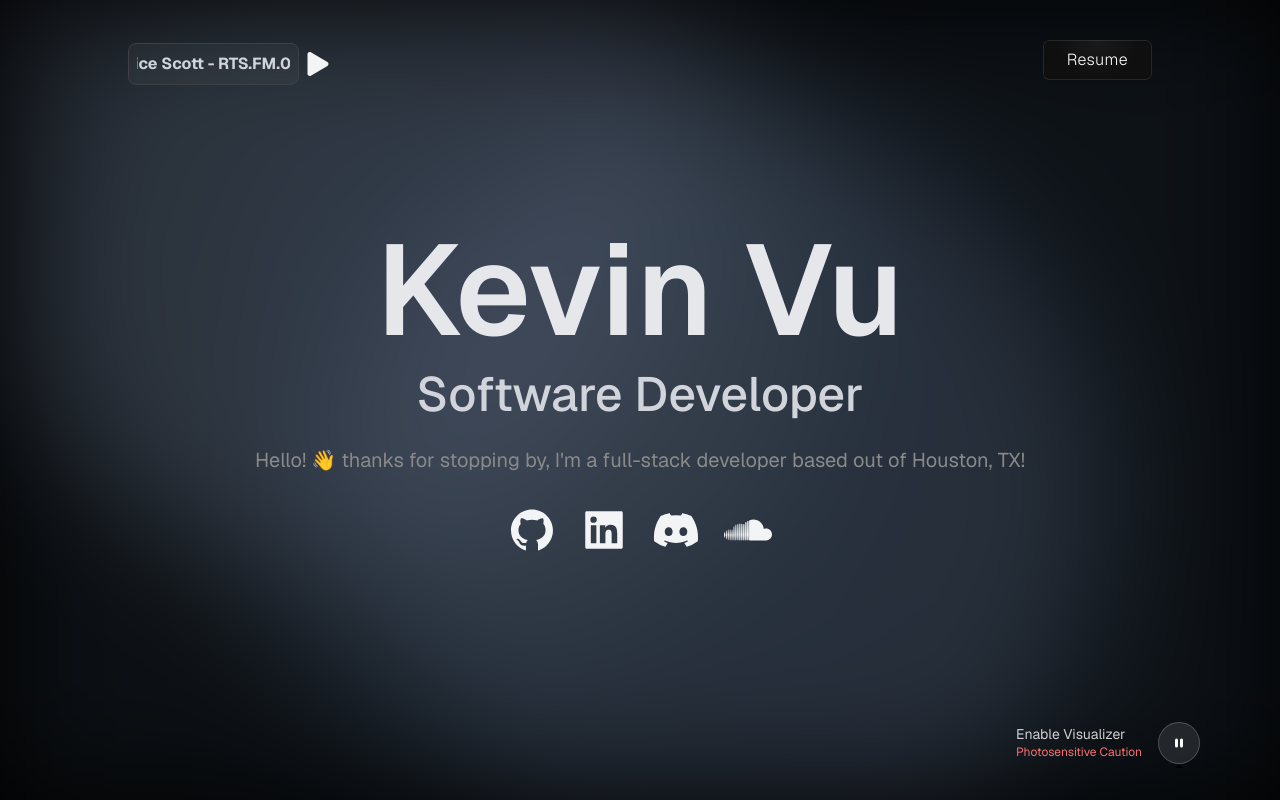
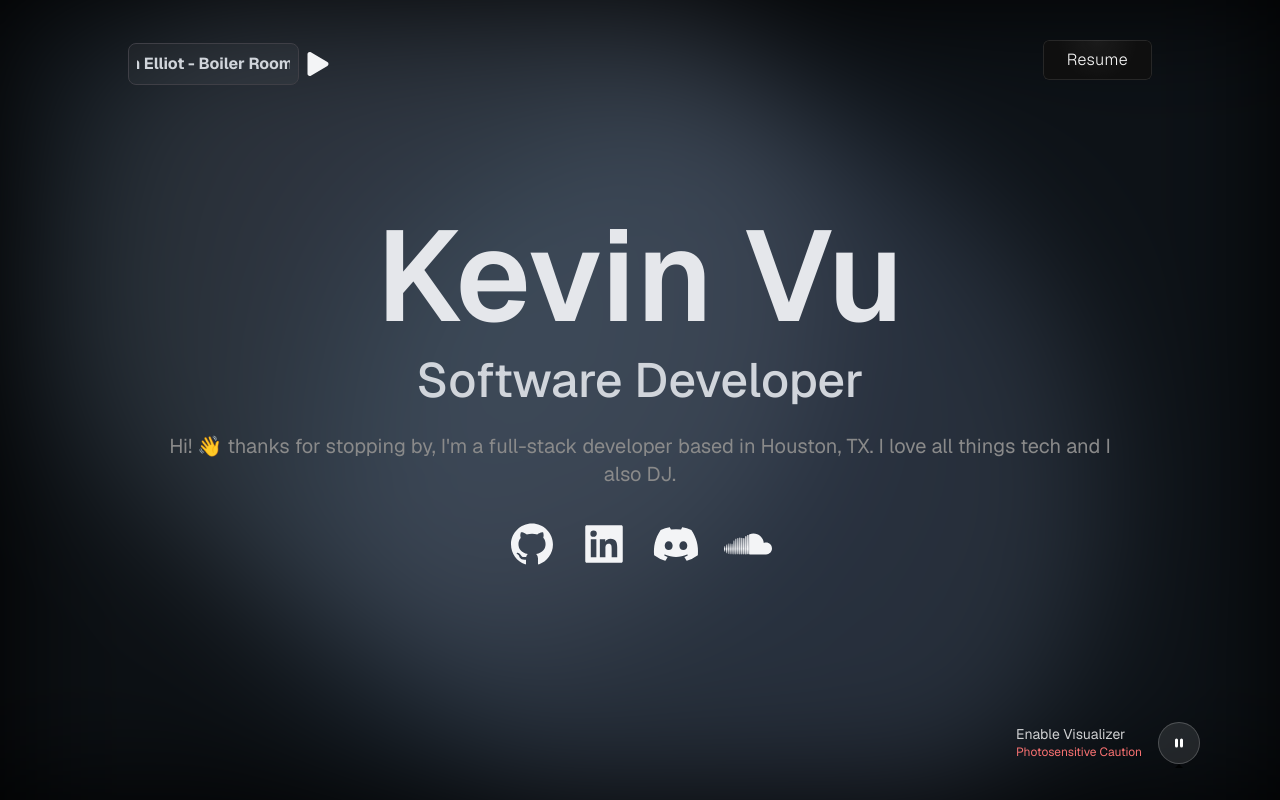
Before and after one commit to amgvu/Personal-Site, a Next.js app: page / in a window 1280 px wide. Both pictures are taken after a click on the button 1179 px from the left and 743 px from the top of the page. Shown: the top 800 px of the page. Built offline with nearby package versions, Linux system fonts and the light colour scheme; what prettier-plugin-tailwindcss, tailwindcss-animatecss would draw is missing.

Commit message:
song change

```diff
--- a/components/AmbientBackground.tsx
+++ b/components/AmbientBackground.tsx
@@ -5,10 +5,12 @@ const AmbientBackground = () => {
   const beatDuration = 60 / 140;
 
   return (
-    <div className="fixed inset-0 overflow-hidden animate__fadeIn animate__delay-0.5s animate__animated blur-3xl" style={{ zIndex: -1 }}>
+    <div
+      className="fixed inset-0 overflow-hidden animate__fadeIn animate__delay-0.5s animate__animated blur-3xl"
+      style={{ zIndex: -1 }}
+    >
       <svg className="w-0 h-0">
-        <defs>
-        </defs>
+        <defs></defs>
       </svg>
 
       <div className="absolute inset-0">
@@ -119,7 +121,7 @@ const AmbientBackground = () => {
               opacity: [0.3, 0.9, 0.3],
             }}
             transition={{
-              duration: beatDuration * (1.2 + i * 0.3),
+              duration: beatDuration * (1.9 + i * 0.3),
               repeat: Infinity,
               ease: "easeInOut",
               delay: beatDuration * i * 0.4,
--- a/pages/index.tsx
+++ b/pages/index.tsx
@@ -47,8 +47,8 @@ export default function Home() {
           <div className="ease-in-out animate__fadeIn animate__delay-1s animate__animated font-bold invisible sm:visible">
             {isBackgroundVisible && <AmbientBackground />}
             <RadioComponent
-              text="Now on air: Patrice Scott - RTS.FM.030911"
-              url="https://youtu.be/D03tXZV-vJc?si=1sNK4NCGlULlOsbM&t=2678"
+              text="Now on air: Ryan Elliot - Boiler Room Berlin"
+              url="https://youtu.be/9ukQXQypilc?si=e9QdDirI8yKQhR29&t=4117"
             />
           </div>
           <nav className="mb-12 flex justify-end py-10 text-gray-200">
@@ -106,8 +106,8 @@ export default function Home() {
               Software Developer
             </h3>
             <p className="text-md py-5 text-[#8A8A8A] animate__fadeIn animate__delay-1s animate__animated dark:text-gray-300 md:text-xl">
-              Hello! 👋 thanks for stopping by, I&apos;m a full-stack developer
-              based out of Houston, TX!
+              Hi! 👋 thanks for stopping by, I&apos;m a full-stack developer
+              based in Houston, TX. I love all things tech and I also DJ.
             </p>
             <div className="animate__fadeIn animate__delay-1s animate__animated">
               {socialIcons.map((item, index) => (
```
Also changed, not shown: 1 other file (tests, documents, lock files or other folders).
